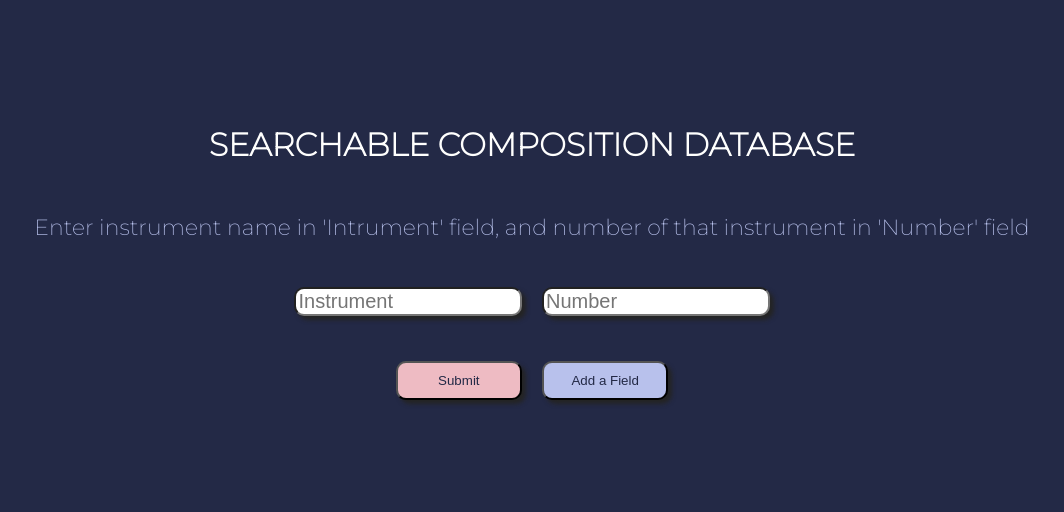
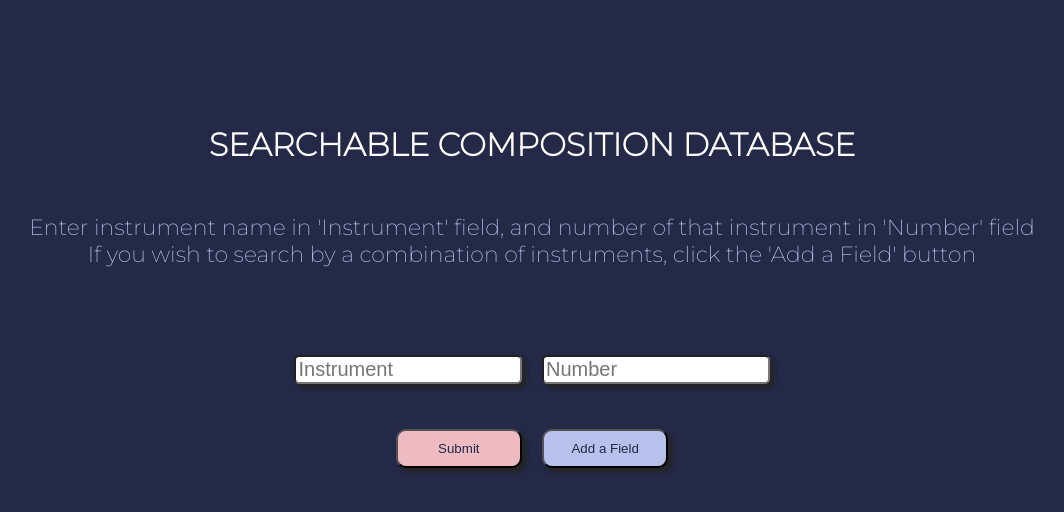
Before and after one commit to alanrichardson7/solo-Project, a React app: page / in a window 1280 px wide. Shown: the top 512 px of the page, without its empty margins (108-1172 px from the left). Built offline with nearby package versions, Linux system fonts and the light colour scheme; no server answers.

Commit message:
everything works except results don't render on page

```diff
--- a/client/components/QueryResultsDisplay.jsx
+++ b/client/components/QueryResultsDisplay.jsx
@@ -26,10 +26,6 @@ class QueryResultsDisplay extends Component {
         const results = [];
         /* need to somehow access the search results from query, iterate through them, and push a new component into results array for each
         object. will likely need to send results to this component as well as a child component that consists of a card showing search results */
-        /* perhaps will need to rethink entire structure. Might need to take db query out of express middleware and put it into
-        a React component. When results are received, could save them to state, and pass them as props to relevant components like
-        QueryResultsDisplay and ResultCard */
-
 
         return(
             <div>
--- a/client/components/SearchDisplay.jsx
+++ b/client/components/SearchDisplay.jsx
@@ -4,21 +4,24 @@ class SearchDisplay extends Component {
     constructor(props){
         super(props);
         this.state = {
-            inputFields: []
+            inputFields: [],
+            instrumentFieldNum: 2
         };
         this.createInputField = this.createInputField.bind(this);
     };
 
     createInputField(){
         const newInputField = [];
+        const instrumentFieldName = `instrumentField${this.state.instrumentFieldNum}`;
+        const instrumentNumberName = `instrumentNumber${this.state.instrumentFieldNum}`;
         newInputField.push(
-            <input type="text" id="searchField" name="instrumentField" placeholder="Instrument"></input>,
-            <input type="text" id="searchField" name="instrumentNumber" placeholder="Number"></input>,
+            <input type="text" id="searchField" name={instrumentFieldName} placeholder="Instrument"></input>,
+            <input type="text" id="searchField" name={instrumentNumberName} placeholder="Number"></input>,
             <br></br>
         );
-        console.log(newInputField);
         this.setState((state, props) => {
-            return state.inputFields = state.inputFields.concat(newInputField)
+            state.instrumentFieldNum = state.instrumentFieldNum + 1;
+            return state.inputFields = state.inputFields.concat(newInputField);
         });
     }
 
@@ -27,9 +30,12 @@ class SearchDisplay extends Component {
         return(
             <div id="searchDisplay">
                 <form action='/search'>
-                    <p id="searchInstructions">Enter instrument name in 'Intrument' field, and number of that instrument in 'Number' field</p> <br></br>
+                    <p id="searchInstructions">Enter instrument name in 'Instrument' field,
+                    and number of that instrument in 'Number' field <br/>
+                    If you wish to search by a combination of instruments, click the 'Add a Field' button</p> <br/>
+                    <p id="searchInstructions"></p> <br/>
                     <input type="text" id="searchField" name="instrumentField1" placeholder="Instrument"></input>
-                    <input type="text" id="searchField" name="instrumentNumber1" placeholder="Number"></input><br></br>
+                    <input type="text" id="searchField" name="instrumentNumber1" placeholder="Number"></input><br/>
                     {this.state.inputFields}
                     <input type="submit" value="Submit" id="button"></input>
                     <input onClick={this.createInputField} type="button" value="Add a Field" id="button2"></input>
--- a/client/scss/_main.scss
+++ b/client/scss/_main.scss
@@ -36,7 +36,7 @@ h1 {
     margin-right: 10px;
     margin-bottom: 5px;
     margin-left: 10px;
-    border-radius: 10px;
+    border-radius: 5px;
     box-shadow: 4px 4px 4px rgb(36, 36, 36);
 }
 
```
Also changed, not shown: 1 other file (tests, documents, lock files or other folders).
